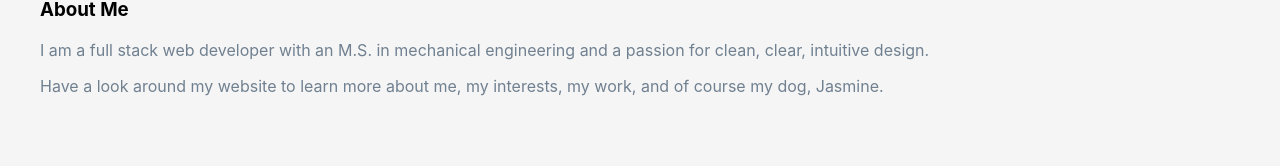
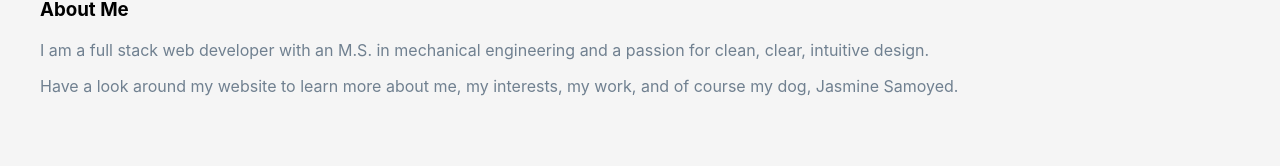
Before and after one commit to Sean-Ottomanelli/my-website, a React (Create React App) app: page / in a window 1280 px wide. Shown: the part 143-309 px from the top of the page. Built offline with nearby package versions, Linux system fonts and the light colour scheme.

Commit message:
test commit to see if I can update my deployed site

```diff
--- a/src/Containers/AboutMe.js
+++ b/src/Containers/AboutMe.js
@@ -18,7 +18,7 @@ export default class AboutMe extends Component {
                 I am a full stack web developer with an M.S. in mechanical engineering and a passion for clean, clear, intuitive design.
             </p>
             <p>
-                Have a look around my website to learn more about me, my interests, my work, and of course my dog, Jasmine.
+                Have a look around my website to learn more about me, my interests, my work, and of course my dog, Jasmine Samoyed.
             </p>
           </div>
 
```
